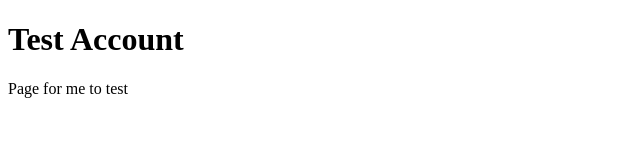
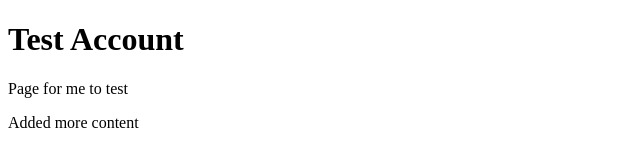
Before and after one commit to AndrewZamora/test-account, a website: page dist/index.html in a window 1280 px wide. Shown: the whole page, without its empty margins (0-640 px from the left). Drawn offline with Linux system fonts and the light colour scheme.

Commit message:
Added more content

```diff
--- a/dist/index.html
+++ b/dist/index.html
@@ -19,6 +19,7 @@
 <body>
     <h1>Test Account</h1>
     <p>Page for me to test</p>
+    <p>Added more content</p>
 </body>
 
 </html>
```
